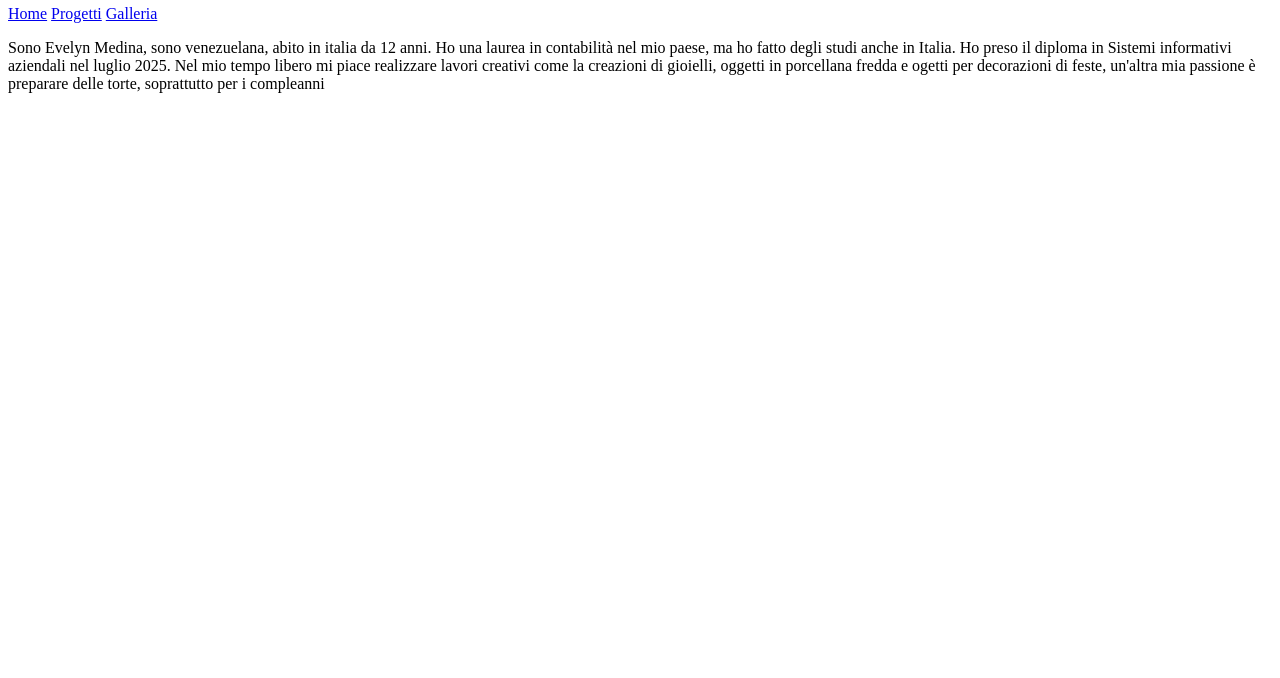
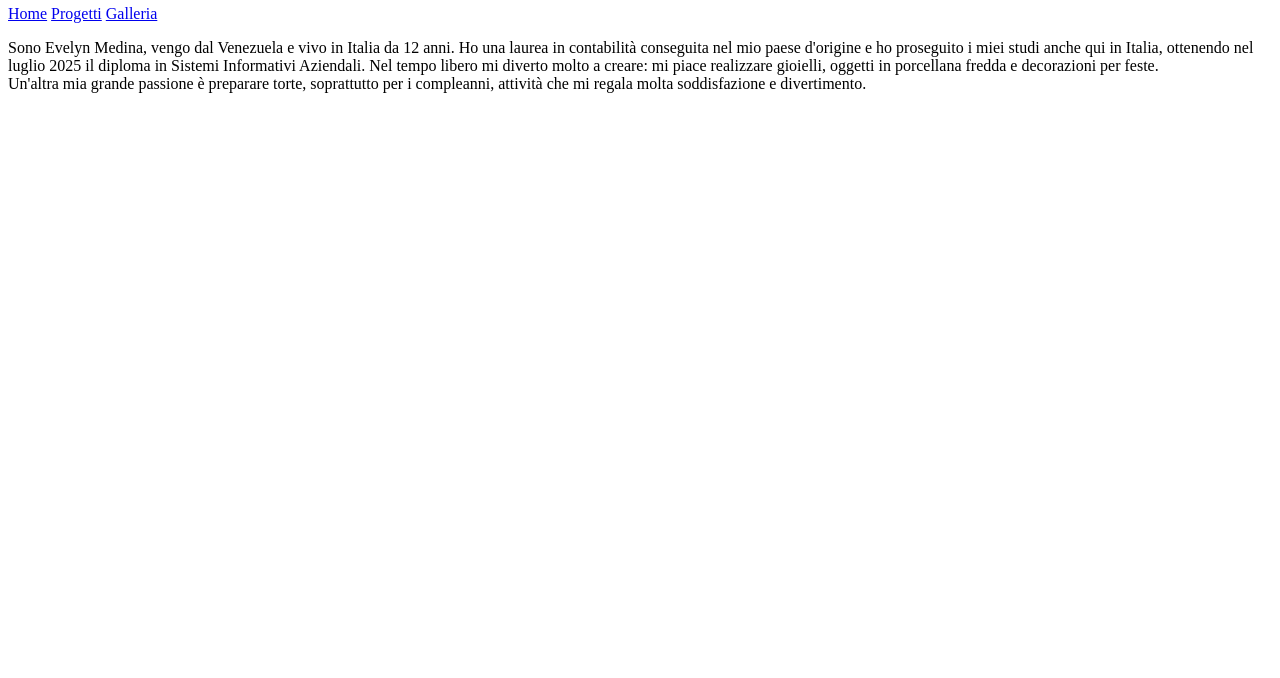
Before and after one commit to Eve0784/Personale, a plain HTML site: page index.html in a window 1280 px wide. Shown: the part 122-800 px from the top of the page. Drawn offline with Linux system fonts and the light colour scheme.

Commit message:
modifica iproggett

```diff
--- a/index.html
+++ b/index.html
@@ -16,12 +16,14 @@
         </nav>
     </header>
     <main>
-        <p>Sono Evelyn Medina, sono venezuelana, abito in italia da 12 anni.
-            Ho una laurea in contabilità nel mio paese, ma ho fatto degli studi anche in Italia.
-            Ho preso il diploma in Sistemi informativi aziendali nel luglio 2025. Nel mio tempo
-            libero mi piace realizzare lavori creativi come la creazioni di gioielli, oggetti in
-            porcellana fredda e ogetti per decorazioni di feste, un'altra mia passione è preparare
-            delle torte, soprattutto per i compleanni
+        <p>Sono Evelyn Medina, vengo dal Venezuela e vivo in Italia da 12 anni.
+        Ho una laurea in contabilità conseguita nel mio paese d'origine
+        e ho proseguito i miei studi anche qui in Italia,
+        ottenendo nel luglio 2025 il diploma in Sistemi Informativi Aziendali.
+        Nel tempo libero mi diverto molto a creare: mi piace realizzare gioielli,
+        oggetti in porcellana fredda e decorazioni per feste. <br>
+        Un'altra mia grande passione è preparare torte, soprattutto per i compleanni,
+        attività che mi regala molta soddisfazione e divertimento.
         </p>
 
     </main>
```
Also changed, not shown: projects.html (+14 -0 lines), assets/1.jpeg (added).
